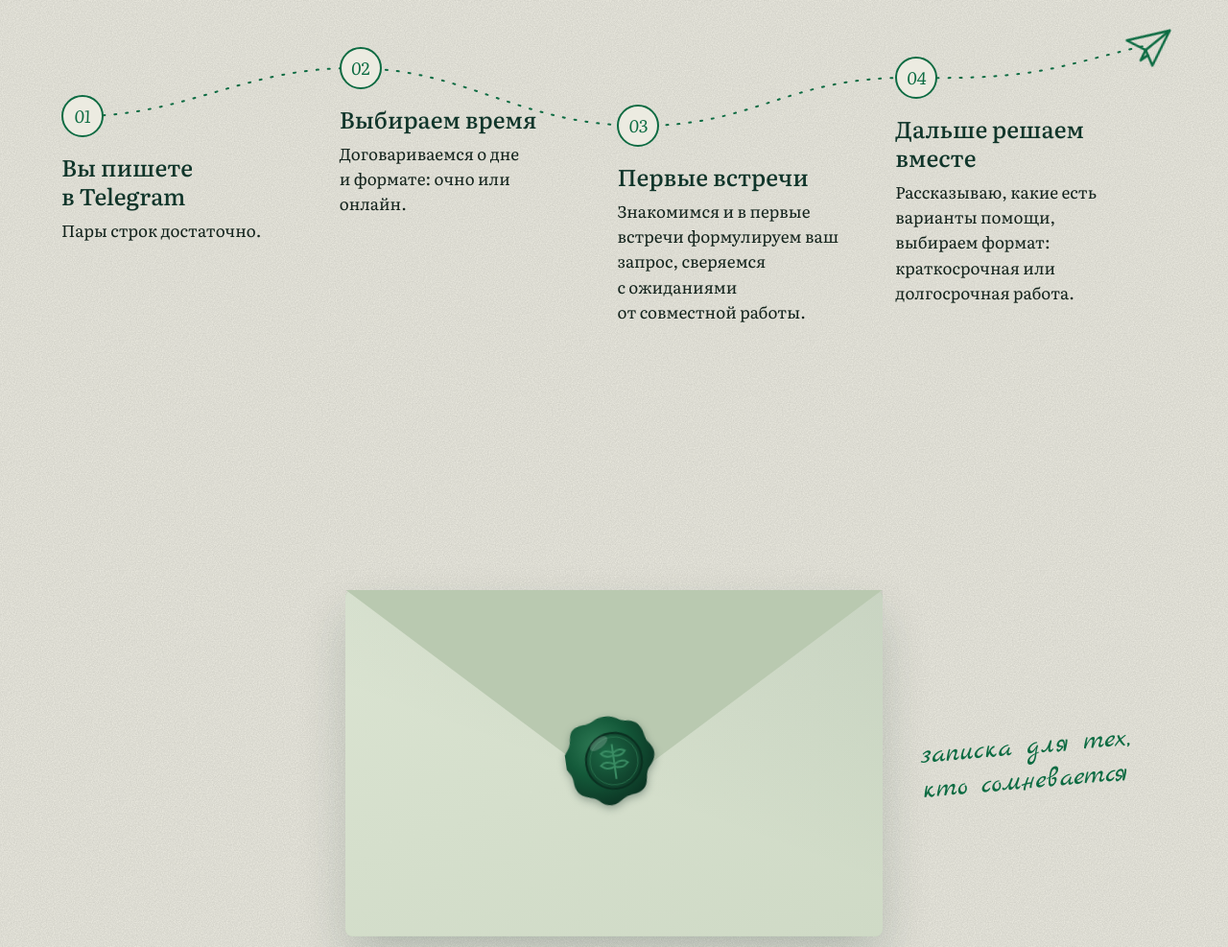
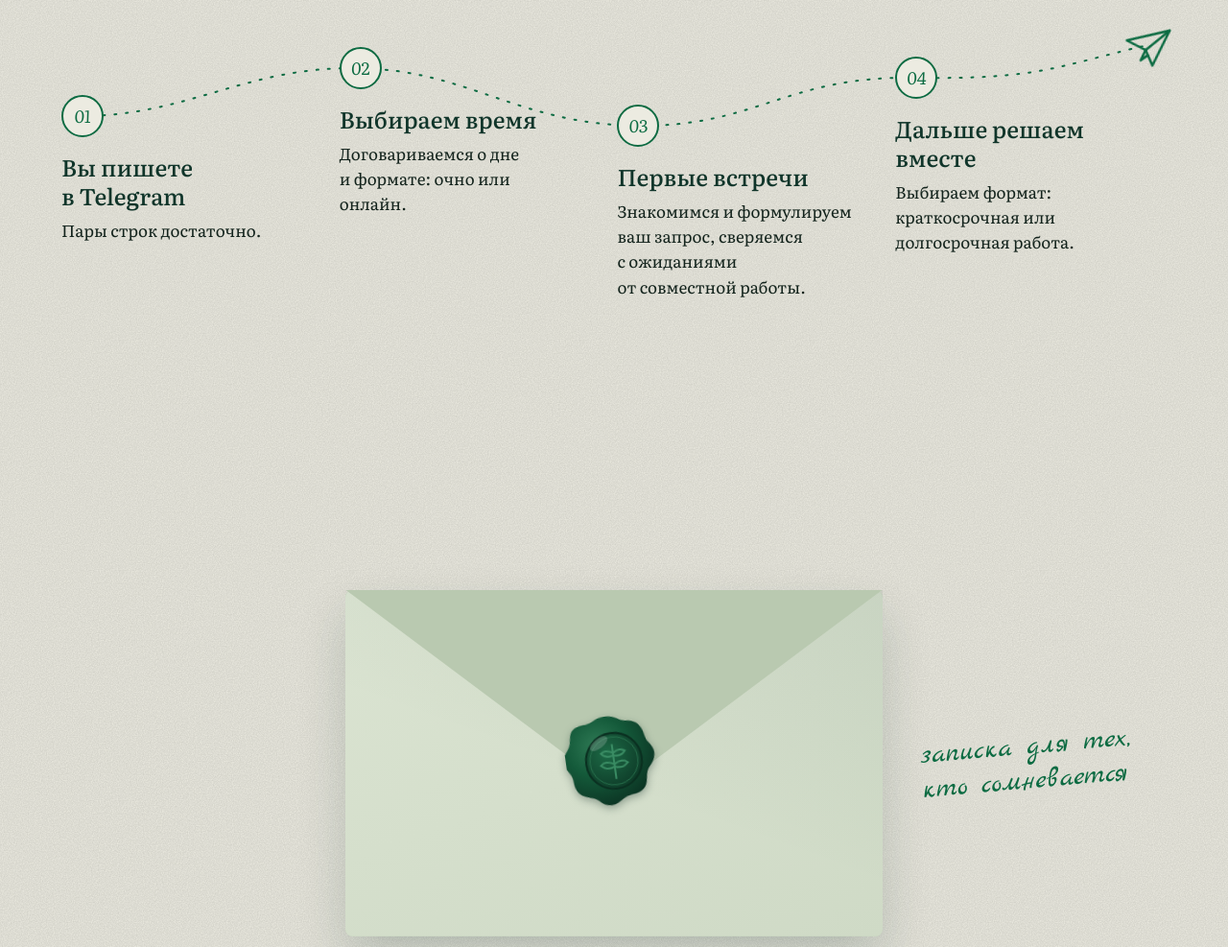
Before and after one commit to nel4ik-alt/mashadobrik, a plain HTML site: page index.html in a window 1280 px wide. Shown: the part 4749-5736 px from the top of the page at 96% size. Drawn offline with Linux system fonts and the light colour scheme.

Commit message:
Shorter texts for work steps 3 and 4
Co-Authored-By: Claude Opus 5.5 <noreply@anthropic.com>

```diff
--- a/index.html
+++ b/index.html
@@ -502,12 +502,12 @@
           <li>
             <span class="steps__num">03</span>
             <h3>Первые встречи</h3>
-            <p>Знакомимся и&nbsp;в&nbsp;первые встречи формулируем ваш запрос, сверяемся с&nbsp;ожиданиями от&nbsp;совместной работы.</p>
+            <p>Знакомимся и&nbsp;формулируем ваш запрос, сверяемся с&nbsp;ожиданиями от&nbsp;совместной работы.</p>
           </li>
           <li>
             <span class="steps__num">04</span>
             <h3>Дальше решаем вместе</h3>
-            <p>Рассказываю, какие есть варианты помощи, выбираем формат: краткосрочная или долгосрочная работа.</p>
+            <p>Выбираем формат: краткосрочная или долгосрочная работа.</p>
           </li>
         </ol>
         <svg class="route__plane" viewBox="0 0 64 64" aria-hidden="true"><path d="M6 30l52-22-14 48-12-18z"/><path d="M32 38L58 8"/><path d="M32 38l-4 14 8-8"/></svg>
```
Also changed, not shown: llms.txt.
